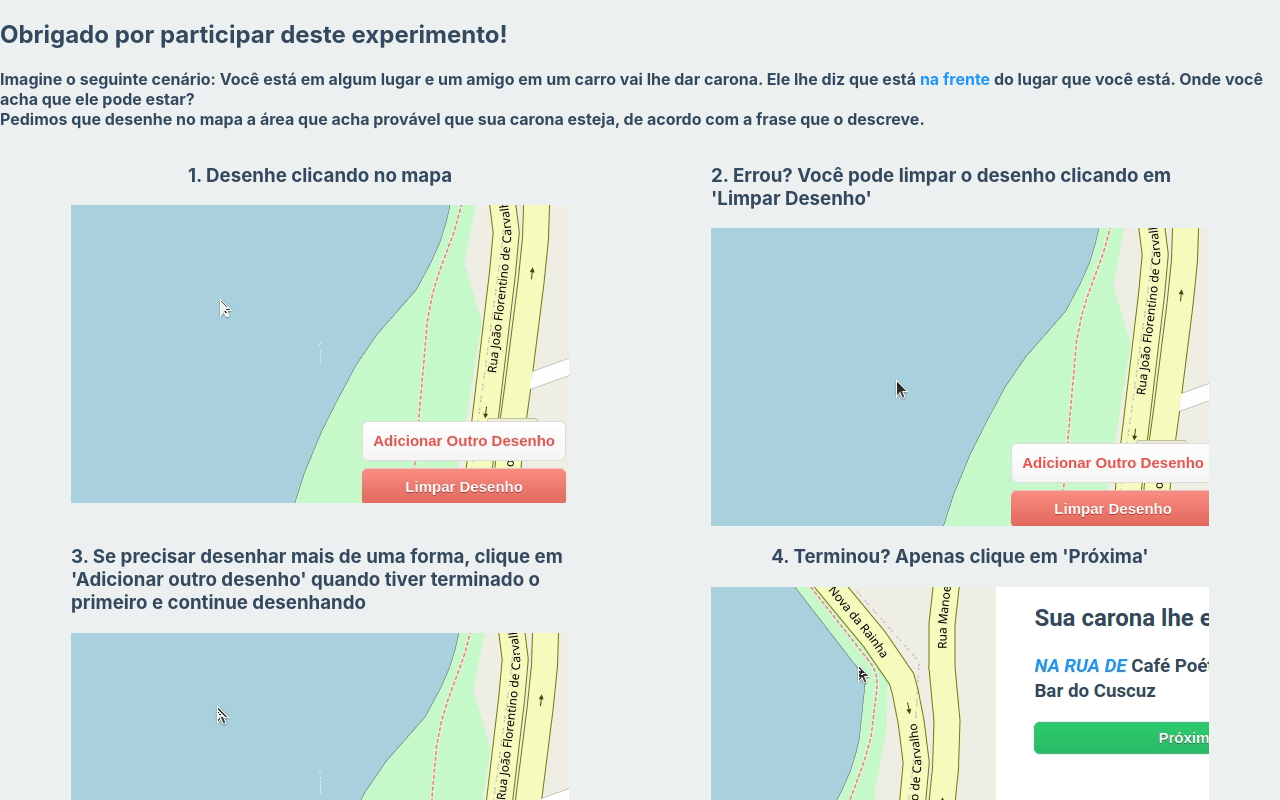
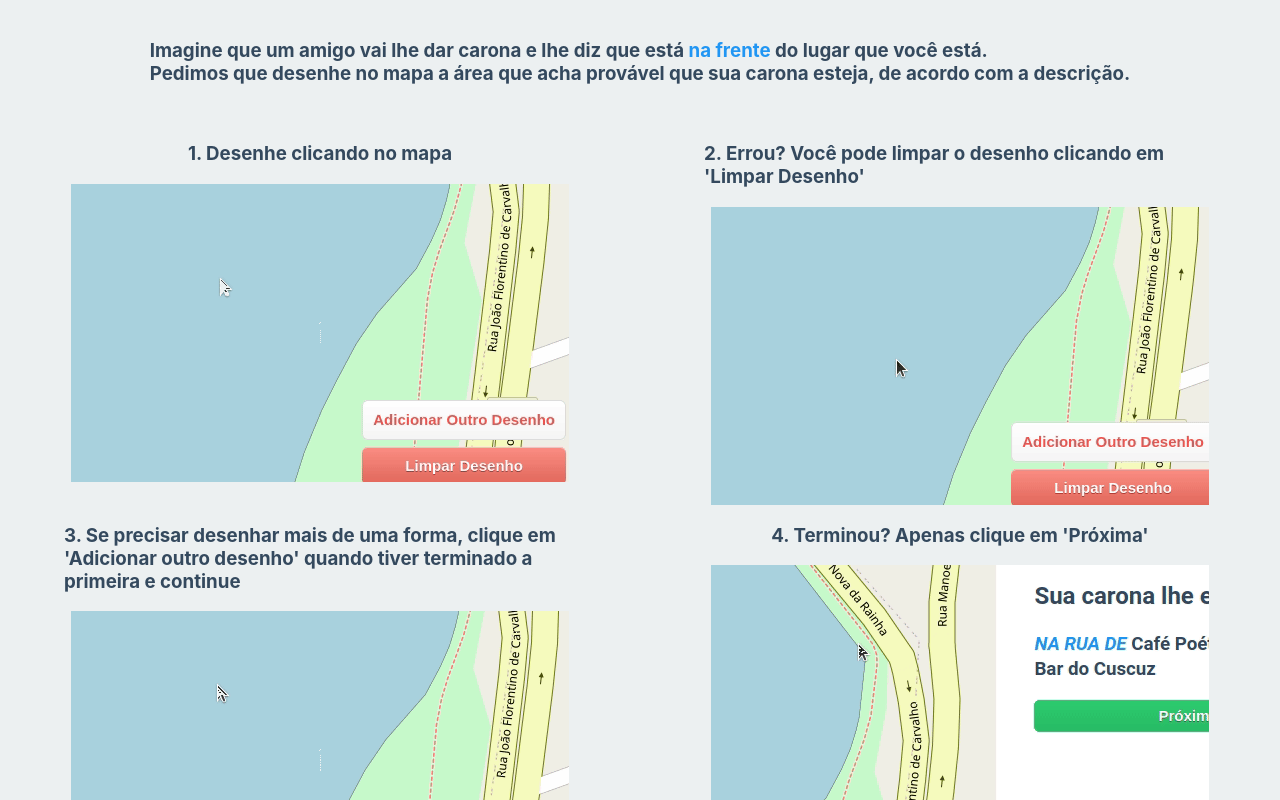
Before and after one commit to jslucassf/spatial-relations-exp, a React (Create React App) app: page / in a window 1280 px wide. Shown: the top 800 px of the page. Built offline with nearby package versions, Linux system fonts and the light colour scheme; no server answers.

Commit message:
Fixes instructions page layout

```diff
--- a/src/components/Instructions/index.js
+++ b/src/components/Instructions/index.js
@@ -8,11 +8,11 @@ import './style.css';
 function Instructions({setAppState}) {
     return (
     <div className="mainContainer">
-        <div className="instructionsText">
-            <h2>Obrigado por participar deste experimento!</h2>
-            <p>Imagine o seguinte cenário: Você está em algum lugar e um amigo em um carro vai lhe dar carona.
-                 Ele lhe diz que está <strong style={{color: "#2196F3"}}>na frente</strong> do lugar que você está. Onde você acha que ele pode estar? <br></br>
-                 Pedimos que desenhe no mapa a área que acha provável que sua carona esteja, de acordo com a frase que o descreve.</p>
+        <div className="startingText">
+            <div className="instructionsText">
+                <h3>Imagine que um amigo vai lhe dar carona e lhe diz que está <strong style={{color: "#2196F3"}}>na frente</strong> do lugar que você está. <br></br>
+                    Pedimos que desenhe no mapa a área que acha provável que sua carona esteja, de acordo com a descrição.</h3>
+            </div>
         </div>
         <div className="instructionsContainer">
             <div>
@@ -25,7 +25,7 @@ function Instructions({setAppState}) {
             </div>
             <div>
                 <h3 className="instructionsText">3. Se precisar desenhar mais de uma forma, clique em 'Adicionar outro desenho'
-                    quando tiver terminado o primeiro e continue desenhando</h3>
+                    quando tiver terminado a primeira e continue</h3>
                 <img src={MultiPolygonGif} alt="Adicionar outro desenho permite que desenhe mais formas"/>
             </div>
             <div>
--- a/src/components/Instructions/style.css
+++ b/src/components/Instructions/style.css
@@ -2,9 +2,13 @@
     display: flex;
     flex-direction: column;
     align-items: center;
-    justify-content: space-around;
-    height: 100vh;
+    height: 100%;
+    width: 100%;
     background-color: #ecf0f1;
+}
+
+.startingText{
+    padding: 20px;
 }
 
 .instructionsContainer{
@@ -12,7 +16,6 @@
     display: flex;
     flex-wrap: wrap;
     justify-content: space-around;
-    align-content: space-around;
 }
 
 .instructionsContainer div{
@@ -20,7 +23,7 @@
     flex-wrap: wrap;
     flex-direction: column;
     align-items: center;
-    flex-basis: 35%;
+    flex-basis: 40%;
     /*border: 1px solid black;*/
 }
 
@@ -44,7 +47,8 @@
 	font-weight:bold;
 	padding:6px 24px;
 	text-decoration:none;
-	text-shadow:0px 1px 0px #4e6658;
+    text-shadow:0px 1px 0px #4e6658;
+    margin: 20px;
 }
 
 .start:hover {
--- a/src/components/Sidebar/index.js
+++ b/src/components/Sidebar/index.js
@@ -12,7 +12,7 @@ function Sidebar({landmark, relations, reset, finishGeom, isDrawingValid, setApp
                 <p className="instructionsText">1. Desenhe clicando no mapa</p>
                 <p className="instructionsText">2. Errou? Você pode limpar o desenho clicando em 'Limpar Desenho'</p>
                 <p className="instructionsText">3. Se precisar desenhar mais de uma forma, clique em 'Adicionar outro desenho'
-                    quando tiver terminado o primeiro e continue desenhando</p>
+                    quando tiver terminado a primeira e continue</p>
                 <p className="instructionsText">4. Terminou? Apenas clique em 'Próxima'</p>
 
             </div>
```
